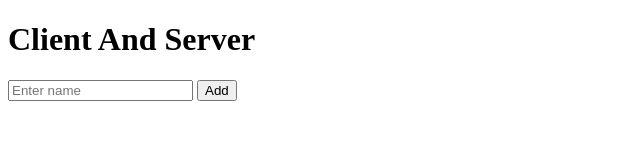
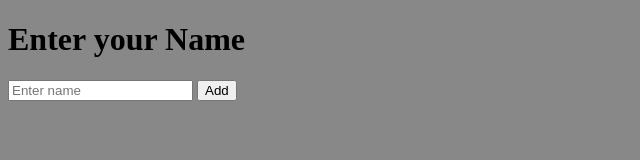
Before and after one commit to seema19/assignment, a website: page client/views/index.html in a window 1280 px wide. Shown: the whole page, without its empty margins (0-640 px from the left). Drawn offline with nearby package versions, Linux system fonts and the light colour scheme; some packages are replaced by stand-ins of ours; no server answers.

Commit message:
server updated

```diff
--- a/client/views/index.html
+++ b/client/views/index.html
@@ -9,9 +9,9 @@
 		<meta name="viewport" content="width=device-width , initial-scale=1">
 
     </head>
-    <body>
+    <body bgcolor="#888888">
 	<div ng-controller="meetupsController">
-	<h1>Client And Server</h1>
+	<h1>Enter your Name</h1>
 	<ul>
 	<li ng-repeat="meetup in meetups">
 	{{meetup.name}}
```
